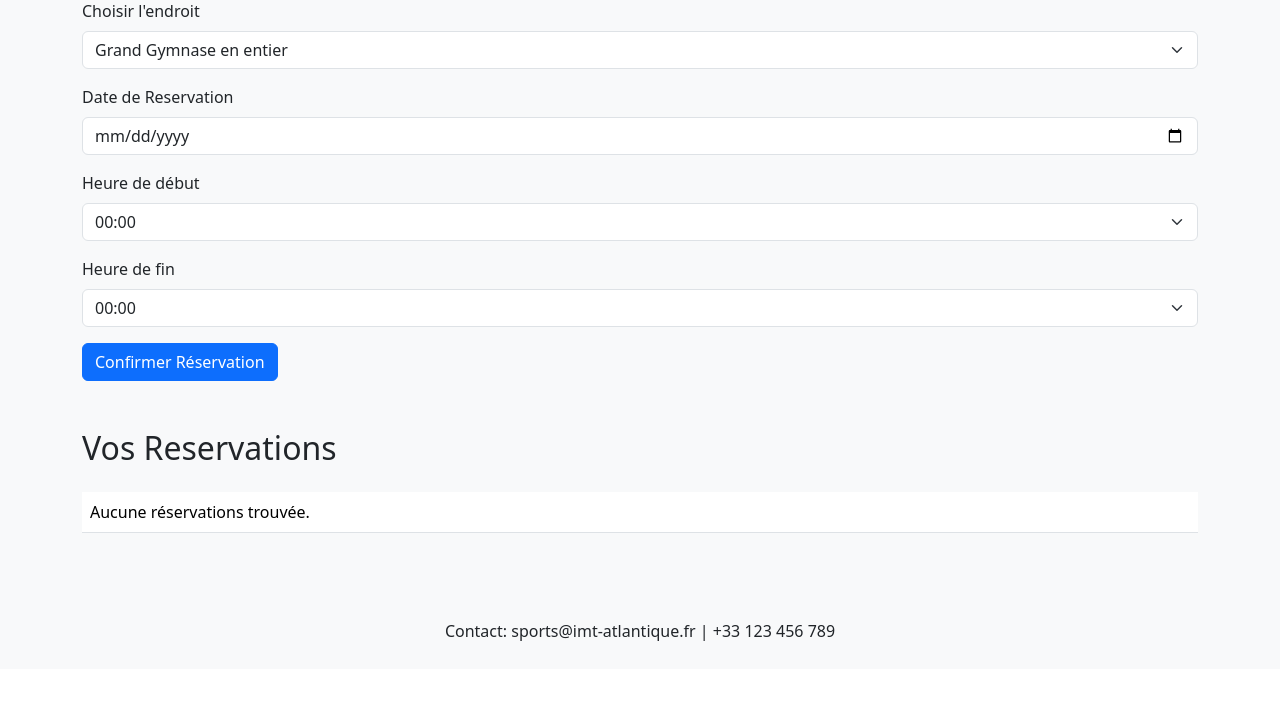
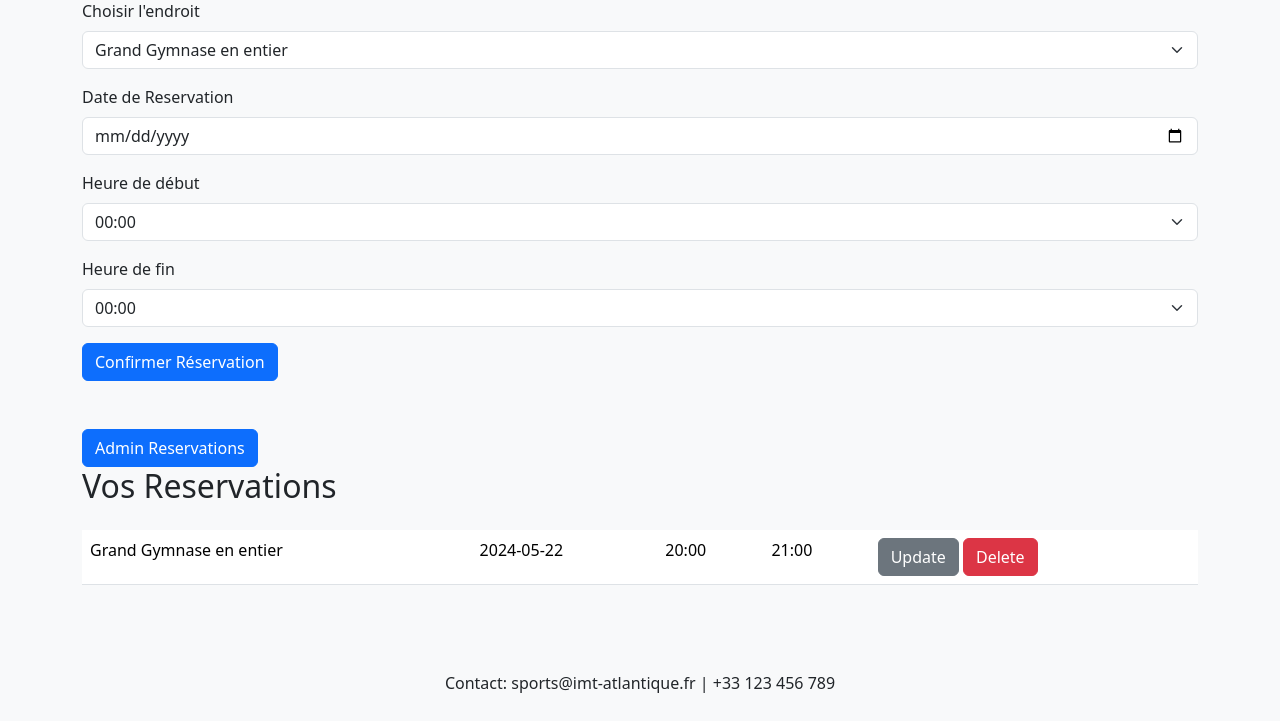
Before and after one commit to Rayane3/app_v1, a Flask app: page /booking in a window 1280 px wide. Shown: the part 1254-1975 px from the top of the page. Before the commit the page ends 1895 px from the top, so only its background shows below. Run offline with Flask 3, Linux system fonts and the light colour scheme; a user stored in the database is signed in; data comes from the database, SQL or seed files in the repository; both versions use the stored data as it was after the commit.

Commit message:
modified:   app.py 	modified:   instance/users.sqlite3 	new file:   templates/admin_reservations.html 	modified:   templates/booking.html

```diff
--- a/app.py
+++ b/app.py
@@ -6,7 +6,10 @@ from flask_login import UserMixin, LoginManager, login_user, login_required, log
 from werkzeug.security import generate_password_hash, check_password_hash
 from flask_wtf import FlaskForm
 from wtforms import StringField, PasswordField, SubmitField
-from wtforms.validators import DataRequired, EqualTo, ValidationError
+from wtforms.validators import DataRequired, EqualTo
+
+from flask_admin import Admin, AdminIndexView
+from flask_admin.contrib.sqla import ModelView
 
 
 app = Flask(__name__)
@@ -36,10 +39,31 @@ gym_places = [
     "Mur d'escalade"
 ]
 
+
+# Custom admin index view to restrict access to admins only
+class MyAdminIndexView(AdminIndexView):
+    def is_accessible(self):
+        return current_user.is_authenticated and current_user.is_admin
+
+    def inaccessible_callback(self, name, **kwargs):
+        return redirect(url_for('home'))
+
+# Create customized model view class
+class MyModelView(ModelView):
+    def is_accessible(self):
+        return current_user.is_authenticated and current_user.is_admin
+
+    def inaccessible_callback(self, name, **kwargs):
+        return redirect(url_for('home'))
+
+
+
+
 class User(db.Model, UserMixin):
     id = db.Column(db.Integer, primary_key=True)
     username = db.Column(db.String(80), unique=True, nullable=False)
     password_hash = db.Column(db.String(128))
+    is_admin = db.Column(db.Boolean, default=False)
 
     # reservations = db.relationship('Reservation', backref='user', lazy=True)  # This line is optional since it's defined in Reservation
 
@@ -73,6 +97,12 @@ class Reservation(db.Model):
     user = db.relationship('User', backref=db.backref('reservations', lazy=True))
 
 
+# Initialize Flask-Admin
+admin = Admin(app, index_view=MyAdminIndexView())
+admin.add_view(MyModelView(User, db.session))
+admin.add_view(MyModelView(Reservation, db.session))
+
+
 @app.route('/')
 def home():
     form = LoginForm()
@@ -97,6 +127,11 @@ def register():
         # Create new user with hashed password
         hashed_password = generate_password_hash(form.password.data)
         new_user = User(username=form.username.data, password_hash=hashed_password)
+
+        # For demonstration, set the first user as admin
+        if User.query.count() == 0:
+            new_user.is_admin = True
+
         db.session.add(new_user)
         db.session.commit()
 
@@ -124,8 +159,11 @@ def login():
 @app.route('/booking')
 @login_required
 def booking():
-    all_reservations = Reservation.query.filter_by(user_id=current_user.id).all()
-    return render_template('booking.html', reservations=all_reservations, gym_places = gym_places)
+    if current_user.is_admin:
+        all_reservations = Reservation.query.all()
+    else:
+        all_reservations = Reservation.query.filter_by(user_id=current_user.id).all()
+    return render_template('booking.html', reservations=all_reservations, gym_places=gym_places)
 
 
 
@@ -208,8 +246,6 @@ def get_reservations():
     if not reservations:
         return jsonify({'message': 'No reservations found for the specified date and place.'}), 404
 
-
-
     reservations_list = [
         {
             'id': r.id,
@@ -231,11 +267,12 @@ def get_reservations():
 @app.route('/delete_reservation/<int:reservation_id>', methods=['POST'])
 @login_required
 def delete_reservation(reservation_id):
-    print('Delete route called for ID:', reservation_id)
     reservation = Reservation.query.get_or_404(reservation_id)
-    db.session.delete(reservation)
-    db.session.commit()
-    return jsonify({'message': 'Reservation deleted successfully'})
+    if current_user.is_admin or reservation.user_id == current_user.id:
+        db.session.delete(reservation)
+        db.session.commit()
+        return jsonify({'message': 'Reservation deleted successfully'})
+    return jsonify({'message': 'Unauthorized'}), 403
 
 
 
@@ -247,25 +284,44 @@ def update_reservation(reservation_id):
     if not request.json:
         return jsonify({'message': 'Invalid JSON data'}), 400
 
-    data = request.json
     reservation = Reservation.query.get_or_404(reservation_id)
 
-    # Update reservation with the new details
-    reservation.booked_place = data.get('booked_place')
-    reservation.date_of_reservation = datetime.strptime(data.get('date_of_reservation'), '%Y-%m-%d').date()
-    reservation.time_of_reservation = datetime.strptime(data.get('time_of_reservation'), '%H:%M').time()
-    reservation.end_time_of_reservation = datetime.strptime(data.get('end_time_of_reservation'), '%H:%M').time()
+    if current_user.is_admin or reservation.user_id == current_user.id:
+        data = request.json
+        reservation.booked_place = data.get('booked_place')
+        reservation.date_of_reservation = datetime.strptime(data.get('date_of_reservation'), '%Y-%m-%d').date()
+        reservation.time_of_reservation = datetime.strptime(data.get('time_of_reservation'), '%H:%M').time()
+        reservation.end_time_of_reservation = datetime.strptime(data.get('end_time_of_reservation'), '%H:%M').time()
+        db.session.commit()
+        return jsonify({'message': 'Reservation updated successfully'})
+    return jsonify({'message': 'Unauthorized'}), 403
 
-    # Update the database
-    db.session.commit()
-    return jsonify({'message': 'Reservation updated successfully'})
 
 
 @app.route('/reservations')
 @login_required
 def reservations():
-    all_reservations = Reservation.query.filter_by(user_id=current_user.id).all()
+    if current_user.is_admin:
+        all_reservations = Reservation.query.all()
+    else:
+        all_reservations = Reservation.query.filter_by(user_id=current_user.id).all()
     return render_template('booking.html', reservations=all_reservations, gym_places=gym_places)
+
+
+@app.route('/admin_reservations', methods=['GET', 'POST'])
+@login_required
+def admin_reservations():
+    if not current_user.is_admin:
+        return redirect(url_for('home'))
+
+    selected_place = request.args.get('booked_place')
+    reservations = []
+
+    if selected_place:
+        reservations = Reservation.query.filter_by(booked_place=selected_place).all()
+
+    return render_template('admin_reservations.html', reservations=reservations, gym_places=gym_places, selected_place=selected_place)
+
 
 
 @app.route('/logout')
@@ -274,6 +330,7 @@ def logout():
     logout_user()
     return redirect(url_for('home'))
 
+
 if __name__ == "__main__":
     with app.app_context():
         db.create_all()
--- a/templates/booking.html
+++ b/templates/booking.html
@@ -142,6 +142,11 @@
 
 <!-- Reservations List -->
 <div class="container mt-5" id="reservations-list">
+    {% if current_user.is_authenticated and current_user.is_admin %}
+    <div class="admin-link">
+        <a href="{{ url_for('admin_reservations') }}" class="btn btn-primary">Admin Reservations</a>
+    </div>
+    {% endif %}
     <h2 class="mb-4">Vos Reservations</h2>
     <table class="table" id="reservationsTable">
         <thead>
```
Also changed, not shown: templates/admin_reservations.html (added, +60 -0 lines), instance/users.sqlite3.
